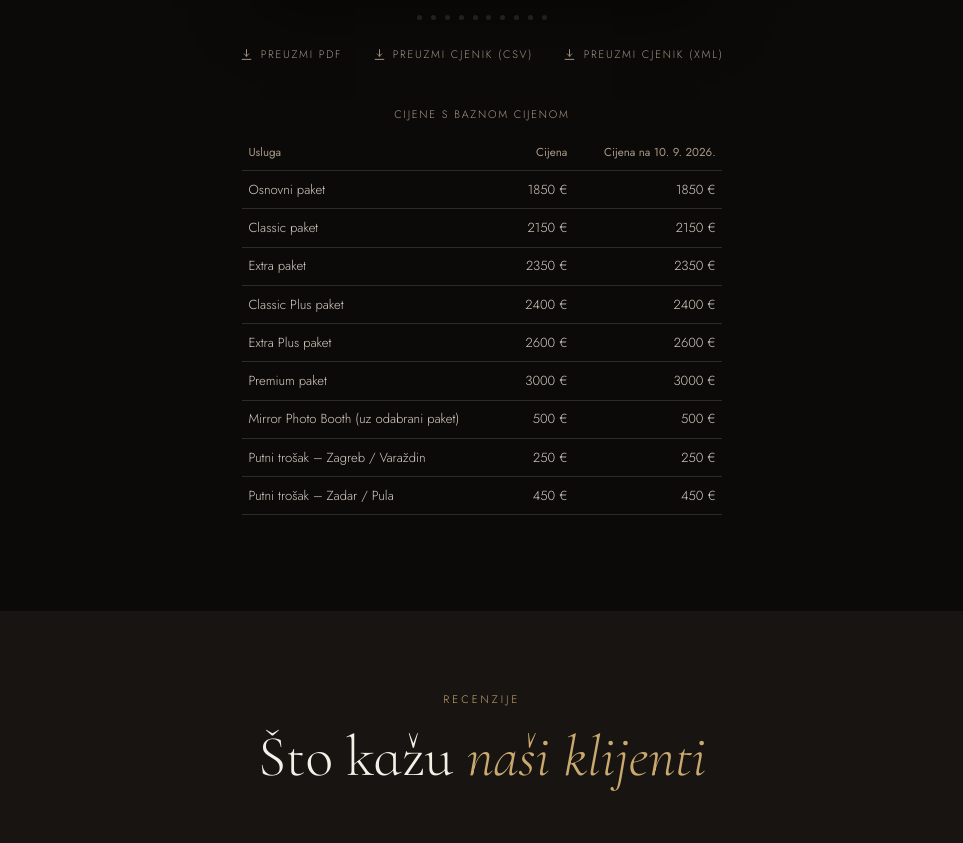
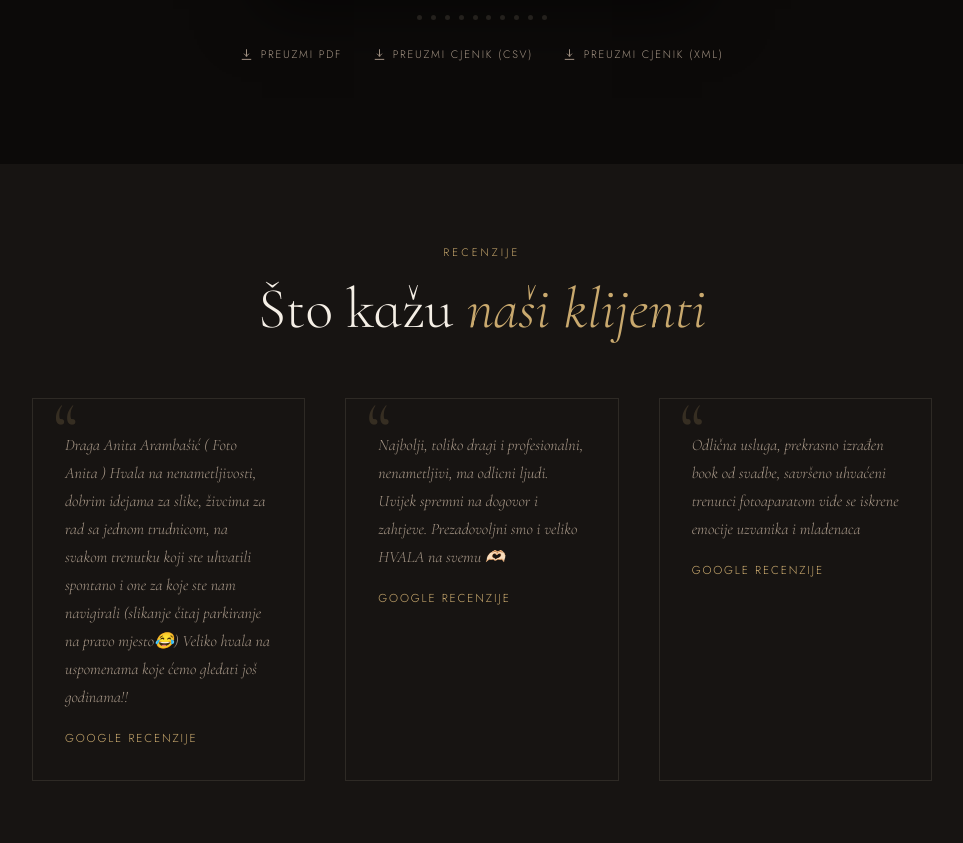
Before and after one commit to TinArambasic/Foto-Anita, a website: page index.html in a window 1280 px wide. Shown: the part 6267-7110 px from the top of the page, without its empty margins (158-1121 px from the left). Drawn offline with nearby package versions, Linux system fonts and the light colour scheme.

```diff
--- a/index.html
+++ b/index.html
@@ -832,18 +832,6 @@
     }
     .pricing-download:hover { color: #C9A96E; }
     .pricing-download + .pricing-download { margin-left: 1.6rem; }
-    .price-table {
-      width: 100%; max-width: 480px; margin: 2.4rem auto 0;
-      border-collapse: collapse;
-      font-size: .82rem; color: #D8CFC4; text-align: left;
-    }
-    .price-table caption {
-      margin-bottom: .8rem;
-      font-size: .68rem; letter-spacing: .16em; text-transform: uppercase; color: #A89888;
-    }
-    .price-table th, .price-table td { padding: .55rem .4rem; border-bottom: 1px solid #2E2A25; }
-    .price-table th { font-weight: 400; color: #A89888; font-size: .72rem; }
-    .price-table td + td, .price-table th + th { text-align: right; white-space: nowrap; }
     @media (max-width: 640px) {
       .pricing-frame { max-width: 340px; }
       .pricing-nav { opacity: 1; }
@@ -1798,24 +1786,6 @@
         <svg width="13" height="13" viewBox="0 0 24 24" fill="none" stroke="currentColor" stroke-width="1.8" stroke-linecap="round" stroke-linejoin="round" aria-hidden="true"><path d="M12 3v12m0 0l-4-4m4 4l4-4M4 21h16"/></svg>
         Preuzmi cjenik (XML)
       </a>
-
-      <table class="price-table">
-        <caption>Cijene s baznom cijenom</caption>
-        <thead>
-          <tr><th scope="col">Usluga</th><th scope="col">Cijena</th><th scope="col">Cijena na 10. 9. 2026.</th></tr>
-        </thead>
-        <tbody>
-          <tr><td>Osnovni paket</td><td>1850 €</td><td>1850 €</td></tr>
-          <tr><td>Classic paket</td><td>2150 €</td><td>2150 €</td></tr>
-          <tr><td>Extra paket</td><td>2350 €</td><td>2350 €</td></tr>
-          <tr><td>Classic Plus paket</td><td>2400 €</td><td>2400 €</td></tr>
-          <tr><td>Extra Plus paket</td><td>2600 €</td><td>2600 €</td></tr>
-          <tr><td>Premium paket</td><td>3000 €</td><td>3000 €</td></tr>
-          <tr><td>Mirror Photo Booth (uz odabrani paket)</td><td>500 €</td><td>500 €</td></tr>
-          <tr><td>Putni trošak – Zagreb / Varaždin</td><td>250 €</td><td>250 €</td></tr>
-          <tr><td>Putni trošak – Zadar / Pula</td><td>450 €</td><td>450 €</td></tr>
-        </tbody>
-      </table>
     </div>
   </section>
 
```
